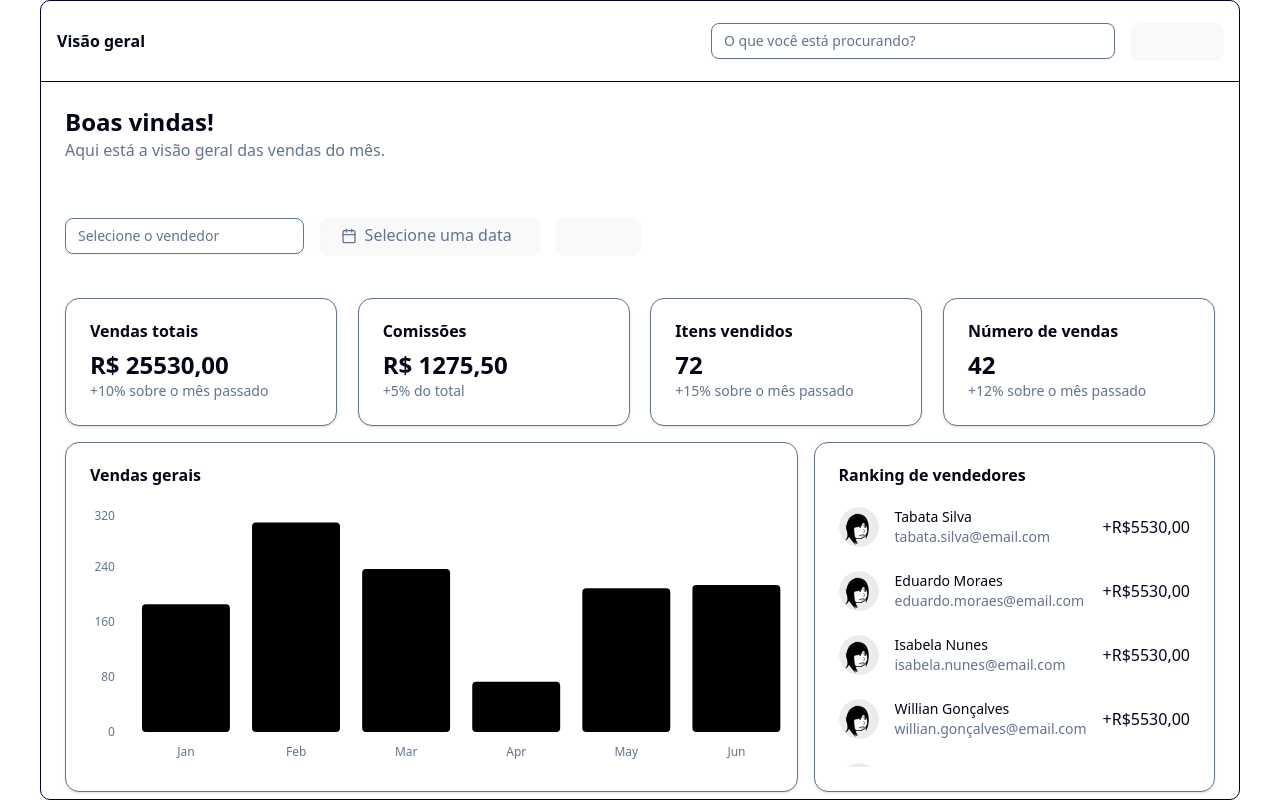
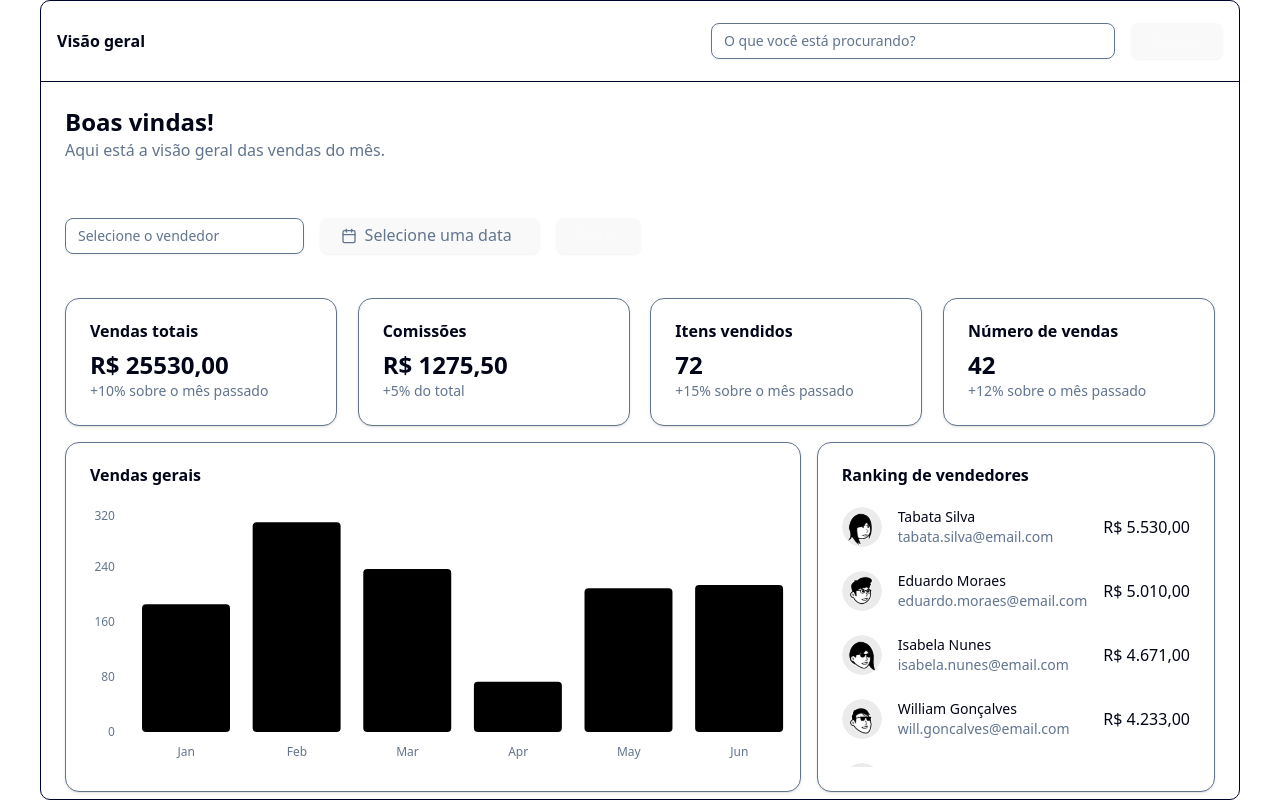
Before and after one commit to NeiltonSeguins/4487-draft, a React (Vite) app: page / in a window 1280 px wide. Built offline with nearby package versions, Linux system fonts and the light colour scheme; data requests are answered from the project's data file.

Commit message:
useEffect

```diff
--- /dev/null
+++ b/src/components/Dashboard/TopSellers/SellerCard/index.tsx
@@ -0,0 +1,35 @@
+import { Avatar, AvatarFallback, AvatarImage } from "@/components/ui/avatar";
+import { Seller } from "@/types";
+
+const formatCurrency = (value: number) => {
+  return new Intl.NumberFormat("pt-BR", {
+    style: "currency",
+    currency: "BRL",
+  }).format(value);
+};
+
+type SellerCardProps = {
+  seller: Seller;
+};
+
+const SellerCard = ({ seller }: SellerCardProps) => {
+  return (
+    <div className="flex items-center gap-4 w-full">
+      <Avatar className="w-[40px] h-[40px]">
+        <AvatarImage src={seller.photo} alt="avatar" />
+        <AvatarFallback>{seller.id}</AvatarFallback>
+      </Avatar>
+      <div className="grow">
+        <h3 className="font-sans font-medium text-sm">{seller.name}</h3>
+        <p className="font-sans font-normal text-sm text-muted-foreground">
+          {seller.email}
+        </p>
+      </div>
+      <span className="font-medium font-sans text-base">
+        {formatCurrency(seller.totalSales)}
+      </span>
+    </div>
+  );
+};
+
+export default SellerCard;
--- a/src/components/Dashboard/TopSellers/index.tsx
+++ b/src/components/Dashboard/TopSellers/index.tsx
@@ -1,78 +1,26 @@
-import { Avatar, AvatarFallback, AvatarImage } from "../../ui/avatar";
+import { Seller } from "@/types";
 import { Card, CardContent, CardHeader, CardTitle } from "../../ui/card";
+import { useEffect, useState } from "react";
+import SellerCard from "./SellerCard";
 
 const TopSellers = () => {
+  const [sellers, setSellers] = useState<Seller[]>([]);
+
+  useEffect(() => {
+    fetch("http://localhost:3001/sellers")
+      .then((res) => res.json())
+      .then(setSellers);
+  }, []);
+
   return (
     <Card className="flex-1/12 border-muted-foreground h-[350px]">
       <CardHeader>
         <CardTitle>Ranking de vendedores</CardTitle>
       </CardHeader>
       <CardContent className="flex flex-col gap-6 overflow-hidden overflow-y-scroll custom-scrollbar">
-        <div className="flex items-center gap-4 w-full">
-          <Avatar className="w-[40px] h-[40px]">
-            <AvatarImage src="/avatar.svg" alt="avatar" />
-            <AvatarFallback>CN</AvatarFallback>
-          </Avatar>
-          <div className="grow">
-            <h3 className="font-sans font-medium text-sm">Tabata Silva</h3>
-            <p className="font-sans font-normal text-sm text-muted-foreground">
-              tabata.silva@email.com
-            </p>
-          </div>
-          <span className="font-medium font-sans text-base">+R$5530,00</span>
-        </div>
-        <div className="flex items-center gap-4 w-full">
-          <Avatar className="w-[40px] h-[40px]">
-            <AvatarImage src="/avatar.svg" alt="avatar" />
-            <AvatarFallback>CN</AvatarFallback>
-          </Avatar>
-          <div className="grow">
-            <h3 className="font-sans font-medium text-sm">Eduardo Moraes</h3>
-            <p className="font-sans font-normal text-sm text-muted-foreground">
-              eduardo.moraes@email.com
-            </p>
-          </div>
-          <span className="font-medium font-sans text-base">+R$5530,00</span>
-        </div>
-        <div className="flex items-center gap-4 w-full">
-          <Avatar className="w-[40px] h-[40px]">
-            <AvatarImage src="/avatar.svg" alt="avatar" />
-            <AvatarFallback>CN</AvatarFallback>
-          </Avatar>
-          <div className="grow">
-            <h3 className="font-sans font-medium text-sm">Isabela Nunes</h3>
-            <p className="font-sans font-normal text-sm text-muted-foreground">
-              isabela.nunes@email.com
-            </p>
-          </div>
-          <span className="font-medium font-sans text-base">+R$5530,00</span>
-        </div>
-        <div className="flex items-center gap-4 w-full">
-          <Avatar className="w-[40px] h-[40px]">
-            <AvatarImage src="/avatar.svg" alt="avatar" />
-            <AvatarFallback>CN</AvatarFallback>
-          </Avatar>
-          <div className="grow">
-            <h3 className="font-sans font-medium text-sm">Willian Gonçalves</h3>
-            <p className="font-sans font-normal text-sm text-muted-foreground">
-              willian.gonçalves@email.com
-            </p>
-          </div>
-          <span className="font-medium font-sans text-base">+R$5530,00</span>
-        </div>
-        <div className="flex items-center gap-4 w-full">
-          <Avatar className="w-[40px] h-[40px]">
-            <AvatarImage src="/avatar.svg" alt="avatar" />
-            <AvatarFallback>CN</AvatarFallback>
-          </Avatar>
-          <div className="grow">
-            <h3 className="font-sans font-medium text-sm">Willian Gonçalves</h3>
-            <p className="font-sans font-normal text-sm text-muted-foreground">
-              willian.gonçalves@email.com
-            </p>
-          </div>
-          <span className="font-medium font-sans text-base">+R$5530,00</span>
-        </div>
+        {sellers.map((seller) => (
+          <SellerCard key={seller.id} seller={seller} />
+        ))}
       </CardContent>
     </Card>
   );
--- /dev/null
+++ b/src/types/index.ts
@@ -0,0 +1,16 @@
+export interface Sale {
+  amount: number;
+  date: string; // Formato ISO 8601, ex: "2024-03-07T12:00:00Z"
+}
+
+export interface Seller {
+  id: number;
+  name: string;
+  email: string;
+  photo: string;
+  totalSales: number;
+  commission: number;
+  itemsSold: number;
+  salesCount: number;
+  sales: Sale[];
+}
```
Also changed, not shown: public/william.svg (renamed from public/willian.svg).
